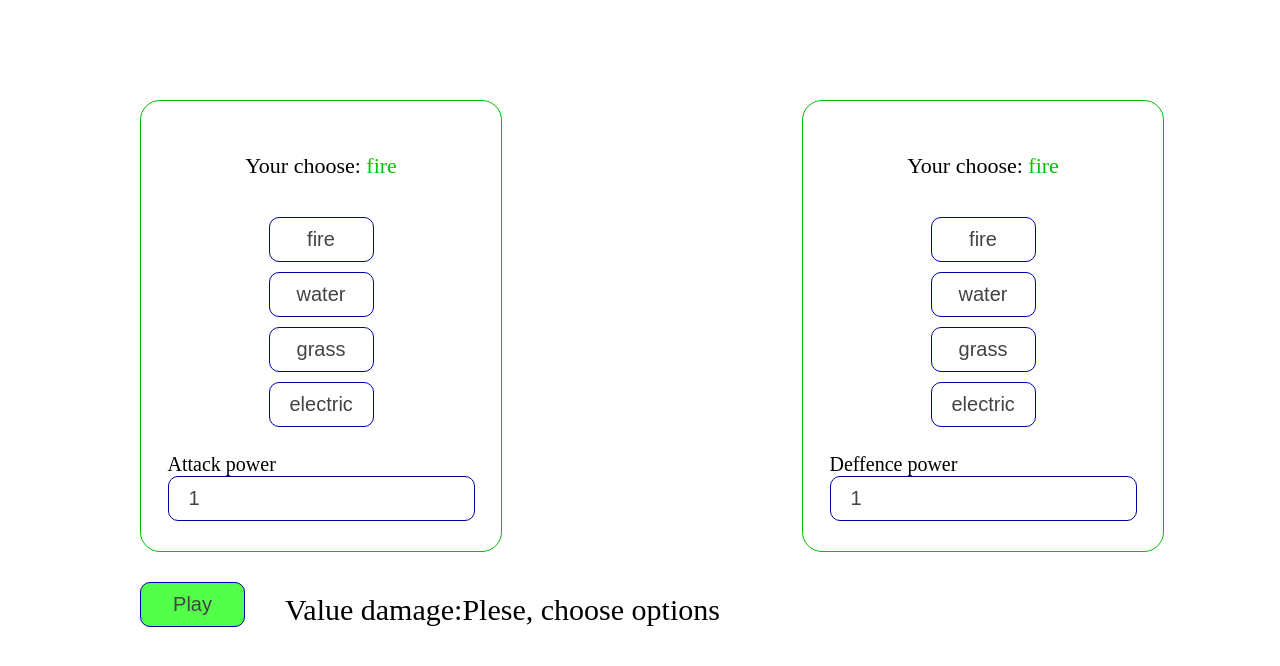
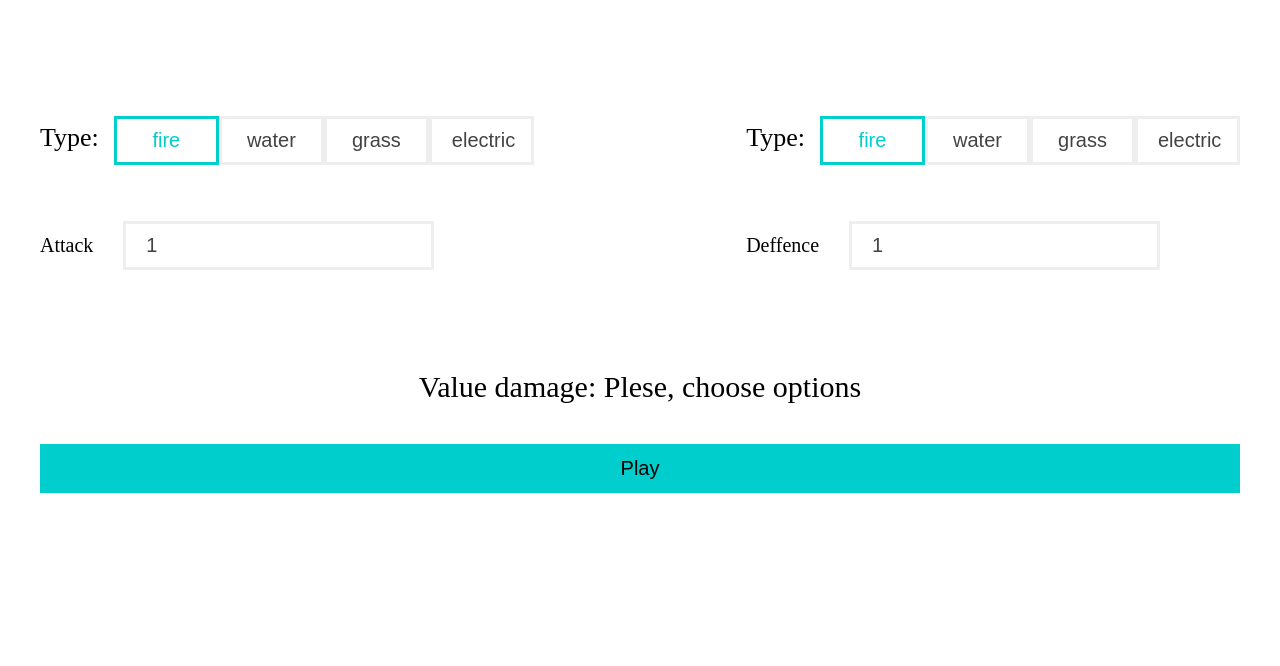
Before and after one commit to vsurmay/first-react-app, a React (Create React App) app: page / in a window 1280 px wide. Shown: the top 666 px of the page. Built offline with nearby package versions, Linux system fonts and the light colour scheme.

Commit message:
update app

```diff
--- a/src/App.js
+++ b/src/App.js
@@ -18,18 +18,22 @@ function App() {
       <div className="pokemon">
         <ItemAttack
           setAttackPokemon={setAttackPokemon}
-          attackPokemon={attackPokemon}
           setAttackPower={setAttackPower}
           attackPower={attackPower}
         />
         <ItemDeffence
           setDeffensePokemon={setDeffensePokemon}
           setDeffencePower={setDeffencePower}
-          deffensePokemon={deffensePokemon}
           deffencePower={deffencePower}
         />
       </div>
       <div className="pokemon__damage">
+        <span>
+          Value damage:{" "}
+          {valueDamage
+            ? Math.floor(valueDamage) || valueDamage
+            : " Give corect data, please"}
+        </span>
         <Button
           play
           onClick={() =>
@@ -40,12 +44,6 @@ function App() {
         >
           Play
         </Button>
-        <span>
-          Value damage:
-          {valueDamage
-            ? Math.floor(valueDamage) || valueDamage
-            : " Give corect data, please"}
-        </span>
       </div>
     </div>
   );
--- a/src/App.scss
+++ b/src/App.scss
@@ -1,19 +1,20 @@
 .container {
-    max-width: 1000px;
+    max-width: 1200px;
     margin: 0 auto;
 }
 
 .pokemon {
     margin-top: 100px;
     display: flex;
-    gap: 300px;
-    justify-content: space-around;
+    gap: 0;
+    justify-content: space-between;
 
     &__damage {
         display: flex;
+        flex-direction: column;
         align-items: center;
         gap: 40px;
-        margin-top: 30px;
+        margin-top: 100px;
         font-size: 30px;
         text-align: left;
     }
--- a/src/Components/ItemAttack/ItemAttack.js
+++ b/src/Components/ItemAttack/ItemAttack.js
@@ -2,17 +2,26 @@ import "./ItemAttack.scss";
 import { pokemons } from "../../data-pokemon";
 import Button from "../../UI/Button/Button";
 import Input from "../../UI/Input/Input";
+import React, { useState } from "react";
 
 const ItemAttack = (props) => {
+  const [activeButtons, setActiveButtons] = useState(0);
+
   return (
     <div className="pokemon__item">
-      <p>
-        Your choose: <span>{props.attackPokemon}</span>
-      </p>
       <ul className="list">
+        <span className="list__text">Type: </span>
         {pokemons.map((el, index) => (
           <li key={index} className="list__item">
-            <Button onClick={() => props.setAttackPokemon(el)}>{el}</Button>
+            <Button
+              className={activeButtons === index ? "active" : ""}
+              onClick={() => {
+                props.setAttackPokemon(el);
+                setActiveButtons(index);
+              }}
+            >
+              {el}
+            </Button>
           </li>
         ))}
       </ul>
--- a/src/Components/ItemAttack/ItemAttack.scss
+++ b/src/Components/ItemAttack/ItemAttack.scss
@@ -1,11 +1,8 @@
 .pokemon__item {
-    border: 1px solid rgb(0, 189, 0);
-    border-radius: 20px;
-    max-width: 300px;
-    padding: 30px;
+    max-width: 500px;
     display: flex;
     flex-direction: column;
-    align-items: center;
+
 
     p {
         font-size: 22px;
@@ -19,4 +16,18 @@
 .list {
     list-style: none;
     padding: 0;
+    display: flex
 }
+
+.list__text {
+    padding-top: 7px;
+    padding-right: 15px;
+    font-size: 26px;
+}
+
+.label {
+    margin-top: 30px;
+    display: flex;
+    align-items: center;
+    gap: 30px;
+}
--- a/src/Components/ItemDeffence/ItemDeffence.js
+++ b/src/Components/ItemDeffence/ItemDeffence.js
@@ -2,17 +2,26 @@ import "../ItemAttack/ItemAttack.scss";
 import { pokemons } from "../../data-pokemon";
 import Button from "../../UI/Button/Button";
 import Input from "../../UI/Input/Input";
+import { useState } from "react";
 
 const ItemDeffence = (props) => {
+  const [activeButton, setActiveButton] = useState(0);
+
   return (
     <div className="pokemon__item">
-      <p>
-        Your choose: <span>{props.deffensePokemon}</span>
-      </p>
       <ul className="list">
+        <span className="list__text">Type: </span>
         {pokemons.map((el, index) => (
           <li key={index} className="list__item">
-            <Button onClick={() => props.setDeffensePokemon(el)}>{el}</Button>
+            <Button
+              className={activeButton === index ? "active" : ""}
+              onClick={() => {
+                props.setDeffensePokemon(el);
+                setActiveButton(index);
+              }}
+            >
+              {el}
+            </Button>
           </li>
         ))}
       </ul>
--- a/src/UI/Button/Button.js
+++ b/src/UI/Button/Button.js
@@ -1,23 +1,25 @@
 import styled from "styled-components";
+import "./Button.scss";
 
 const Button = styled.button`
   background-color: ${(props) =>
     props.click ? "rgb(176, 176, 255)" : "white"};
 
-  background-color: ${(props) => (props.play ? "rgb(83 255 74)" : "white")};
+  background-color: ${(props) => (props.play ? "rgb(0 206 205)" : "white")};
   padding: 10px 20px;
   font-size: 20px;
-  border: 1px solid rgb(0, 0, 165);
-  border-radius: 10px;
-  color: rgb(67, 67, 67);
+  border: ${(props) =>
+    props.play ? "3px solid rgb(0 206 205)" : "3px solid #eee"};
+  color: ${(props) => (props.play ? "black" : "rgb(67, 67, 67)")};
   transition: all 0.5s;
   cursor: pointer;
-  width: 105px;
+  width: ${(props) => (props.play ? "100%" : "105px")};
   margin-bottom: 10px;
 
-  &:hover {
-    background-color: rgb(176, 176, 255);
-  }
+  // &:hover {
+  //   border: 3px solid rgb(0 206 205);
+  //   color: ${(props) => (props.play ? "black" : "rgb(0 206 205)")};
+  // }
 `;
 
 export default Button;
--- /dev/null
+++ b/src/UI/Button/Button.scss
@@ -0,0 +1,4 @@
+.active {
+    border: 3px solid rgb(0 206 205) !important;
+    color: rgb(0 206 205) !important;
+}
--- a/src/UI/Input/Input.js
+++ b/src/UI/Input/Input.js
@@ -2,9 +2,9 @@ import "./Input.scss";
 
 const Input = (props) => {
   return (
-    <label>
+    <label className="label">
       <span className="input__text">
-        {props.attack ? "Attack power" : "Deffence power"}
+        {props.attack ? "Attack" : "Deffence"}
       </span>
       <input
         onChange={(e) =>
--- a/src/UI/Input/Input.scss
+++ b/src/UI/Input/Input.scss
@@ -2,14 +2,17 @@
     background-color: white;
     padding: 10px 20px;
     font-size: 20px;
-    border: 1px solid rgb(0, 0, 165);
-    border-radius: 10px;
+    border: 3px solid #eee;
     color: rgb(67, 67, 67);
     transition: all 0.5s;
     cursor: pointer;
+    outline: none;
 
     &__text {
         font-size: 20px;
-        padding-bottom: 10px;
+    }
+
+    &:focus {
+        border: 3px solid rgb(0 206 205);
     }
 }
```
